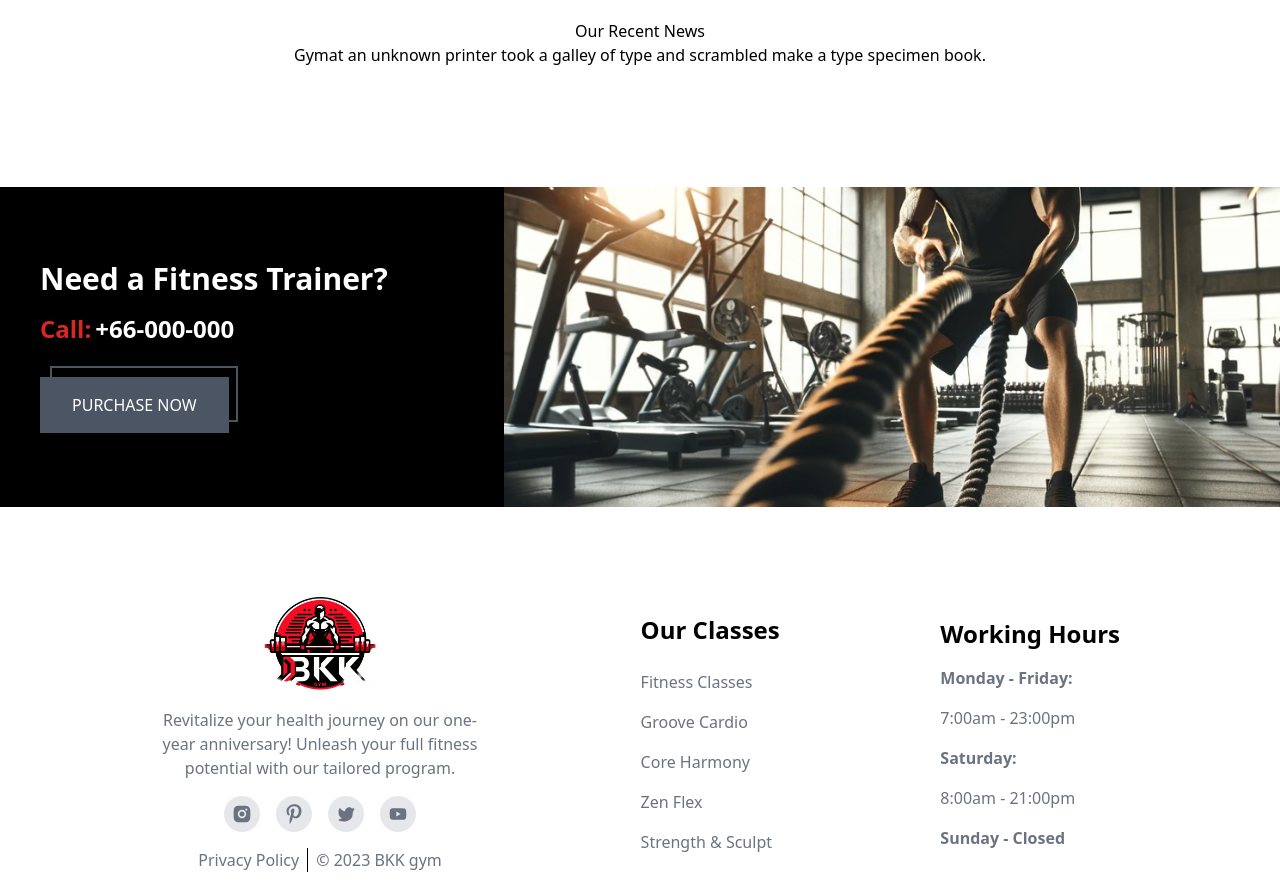
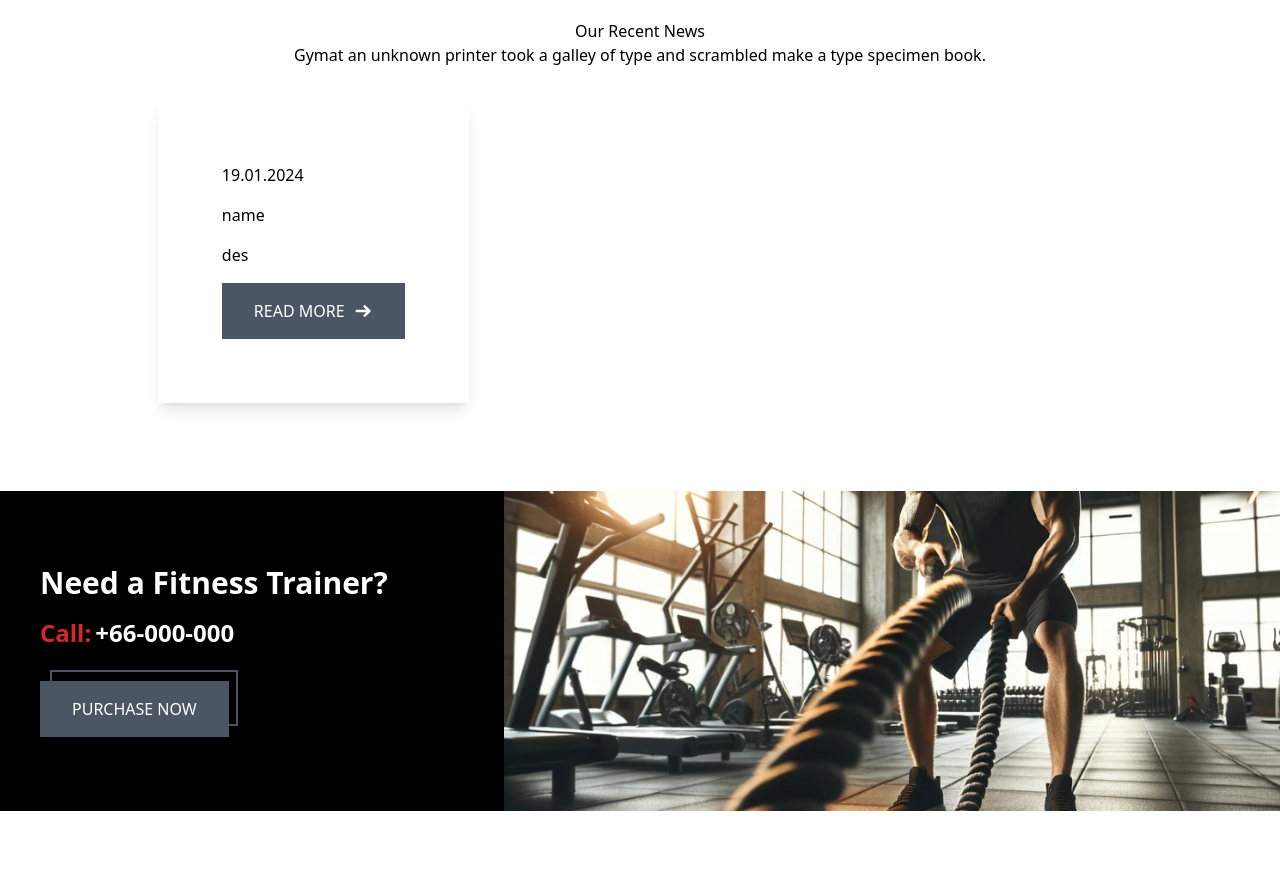
Before and after one commit to OnigiriKing/new-project, a React (Create React App) app: page / in a window 1280 px wide. Shown: the part 6614-7510 px from the top of the page. Built offline with nearby package versions, Linux system fonts and the light colour scheme.

Commit message:
Article update

```diff
--- a/src/components/homeComp/Home.News/News.Article/Article.jsx
+++ b/src/components/homeComp/Home.News/News.Article/Article.jsx
@@ -4,8 +4,8 @@ import allSvg from "svg/allSvg";
 export default function Article({date, name, des}) {
   return (
     <div class="flex justify-center items-center shadow-lg">
-      <div class="">
-        <div>date</div>
+      <div class="flex flex-col gap-4 p-[4rem] items-start">
+        <div>19.01.2024</div>
         <h3>name</h3>
         <p>des</p>
         <Link class="button-class">READ MORE {allSvg(20).arrow}</Link>
--- a/src/components/homeComp/Home.News/News.jsx
+++ b/src/components/homeComp/Home.News/News.jsx
@@ -1,5 +1,6 @@
-import { Link } from "react-router-dom";
+
 import redBrush from "../img/redBrush.png";
+import Article from "./News.Article/Article";
 
 export default function News() {
   return (
@@ -16,7 +17,9 @@ export default function News() {
             type specimen book.
           </p>
         </div>
-        <div></div>
+        <div class="grid grid-cols-3 gap-4">
+        <Article />
+        </div>
       </div>
     </div>
   );
```
Also changed, not shown: src/dist/style.css.
